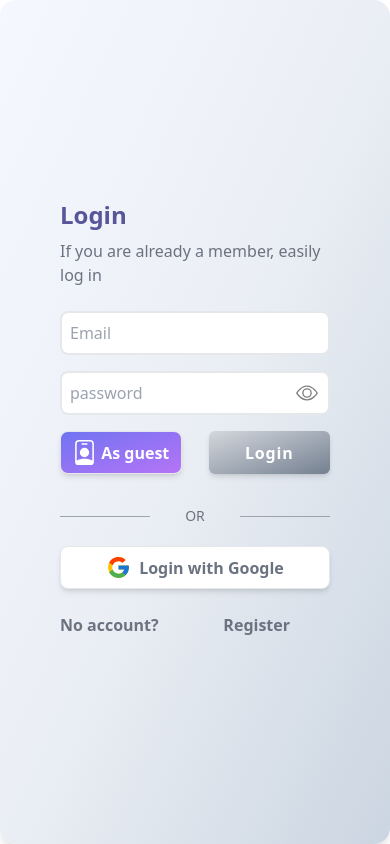
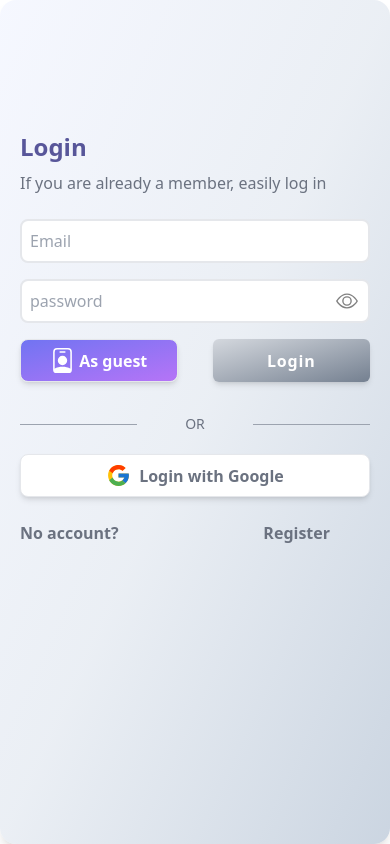
Before and after one commit to santiagomanso/login-app, a React (Create React App) app: page / in a window 390 px wide. Built offline with nearby package versions, Linux system fonts and the light colour scheme.

Commit message:
🎨 reworked / height position phones.

```diff
--- a/src/components/LoginForm.jsx
+++ b/src/components/LoginForm.jsx
@@ -3,9 +3,9 @@ import loginPNG from '../assets/login.jpg'
 const LoginForm = () => {
   return (
     <section className='min-h-screen flex items-center justify-center md:px-10'>
-      <div className='bg-gradient-to-br from-indigo-100/30 via-slate-200/70 to-slate-300 md:to-rose-200/70 flex rounded-2xl max-w-6xl p-5 shadow-lg items-stretch h-screen md:h-auto w-full md:w-auto '>
+      <div className='bg-gradient-to-br from-indigo-100/30 via-slate-200/70 to-slate-300 md:to-rose-200/70 flex rounded-2xl max-w-6xl md:p-5 shadow-lg items-stretch h-screen md:h-auto w-full md:w-auto'>
         {/* form container */}
-        <div className='w-full md:w-[45%] px-10 flex flex-col justify-center'>
+        <div className='w-full md:w-[45%] px-5 md:px-10 flex flex-col justify-center -translate-y-20 md:-translate-y-0'>
           <h2 className='font-bold text-2xl text-indigo-900/80 select-none'>
             Login
           </h2>
```
